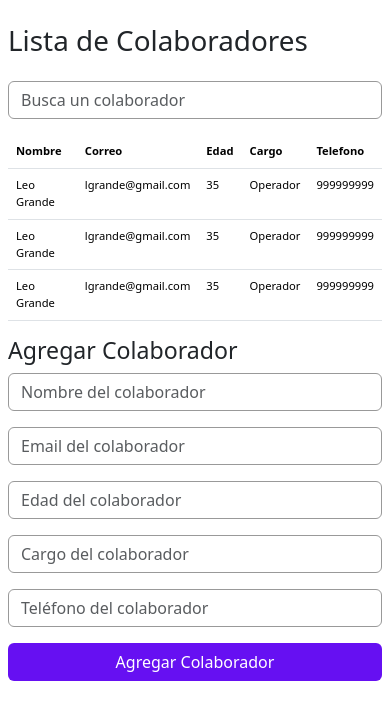
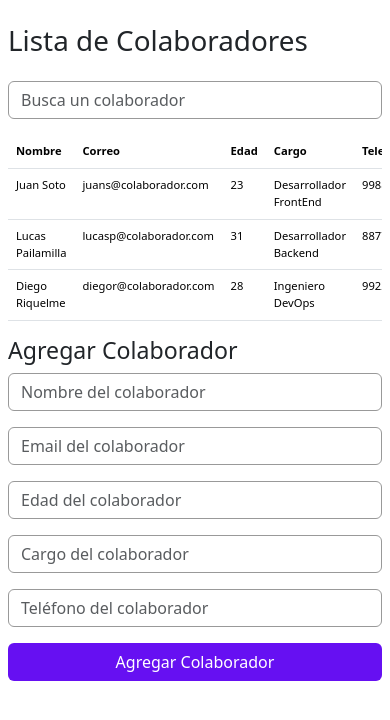
Before and after one commit to joche-dev/desafio3-colaboradores, a React (Vite) app: page / in a window 390 px wide. Shown: the top 720 px of the page. Built offline with nearby package versions, Linux system fonts and the light colour scheme.

Commit message:
Mostrando los datos de BaseColaboradores en componente Listado y que este sea responsivo

```diff
--- a/src/App.css
+++ b/src/App.css
@@ -3,7 +3,7 @@
 }
 
 .buscador,
-.listado,
+.table-responsive,
 .formulario {
   padding: 0;
 }
@@ -30,7 +30,7 @@ button:hover {
 }
 
 @media screen and (min-width: 992px) {
-  .listado {
+  .table-responsive {
     padding-right: 1rem;
   }
   .formulario {
--- a/src/App.jsx
+++ b/src/App.jsx
@@ -1,7 +1,7 @@
 import 'bootstrap/dist/css/bootstrap.min.css';
 import './App.css';
 
-import BaseColaboradores from './BaseColaboradores';
+import {BaseColaboradores} from './BaseColaboradores';
 import Buscador from './componentes/Buscador';
 import Listado from './componentes/Listado';
 import Formulario from './componentes/Formulario';
--- a/src/BaseColaboradores.js
+++ b/src/BaseColaboradores.js
@@ -1,4 +1,4 @@
-const BaseColaboradores = [
+export const BaseColaboradores = [
   {
     id: '1',
     nombre: 'Juan Soto',
@@ -24,5 +24,3 @@ const BaseColaboradores = [
     telefono: '99226644',
   },
 ];
-
-export default BaseColaboradores;
--- a/src/componentes/Formulario.jsx
+++ b/src/componentes/Formulario.jsx
@@ -21,7 +21,7 @@ export default function Formulario() {
           <input type="text" className="form-control" id="inputTelefono" placeholder="Teléfono del colaborador"/>
         </div>
         <div className="d-grid mb-3">
-          <button type="submit" class="btn">Agregar Colaborador</button>
+          <button type="submit" className="btn">Agregar Colaborador</button>
         </div>
       </form>
     </div>
--- a/src/componentes/Listado.jsx
+++ b/src/componentes/Listado.jsx
@@ -1,13 +1,22 @@
 import React from 'react';
 
 export default function Listado({ data }) {
-  const dataColaboradores = data;
-  console.log(dataColaboradores);
+
+  const colaboradores = data.map((colaborador) => (
+    <tr key={colaborador.id}>
+      <td>{colaborador.nombre}</td>
+      <td>{colaborador.correo}</td>
+      <td>{colaborador.edad}</td>
+      <td>{colaborador.cargo}</td>
+      <td>{colaborador.telefono}</td>
+    </tr>
+  ));
+
+  console.log(colaboradores)
 
   return (
-    <div className="listado col-12 col-lg-8">
+    <div className="table-responsive col-12 col-lg-8 ">
       <table className="table">
-        {/* <thead  className='border-bottom border-secondary'> */}
         <thead>
           <tr>
             <th>Nombre</th>
@@ -18,27 +27,7 @@ export default function Listado({ data }) {
           </tr>
         </thead>
         <tbody>
-          <tr>
-            <td>Leo Grande</td>
-            <td>lgrande@gmail.com</td>
-            <td>35</td>
-            <td>Operador</td>
-            <td>999999999</td>
-          </tr>
-          <tr>
-            <td>Leo Grande</td>
-            <td>lgrande@gmail.com</td>
-            <td>35</td>
-            <td>Operador</td>
-            <td>999999999</td>
-          </tr>
-          <tr>
-            <td>Leo Grande</td>
-            <td>lgrande@gmail.com</td>
-            <td>35</td>
-            <td>Operador</td>
-            <td>999999999</td>
-          </tr>
+          {colaboradores}
         </tbody>
       </table>
     </div>
```
